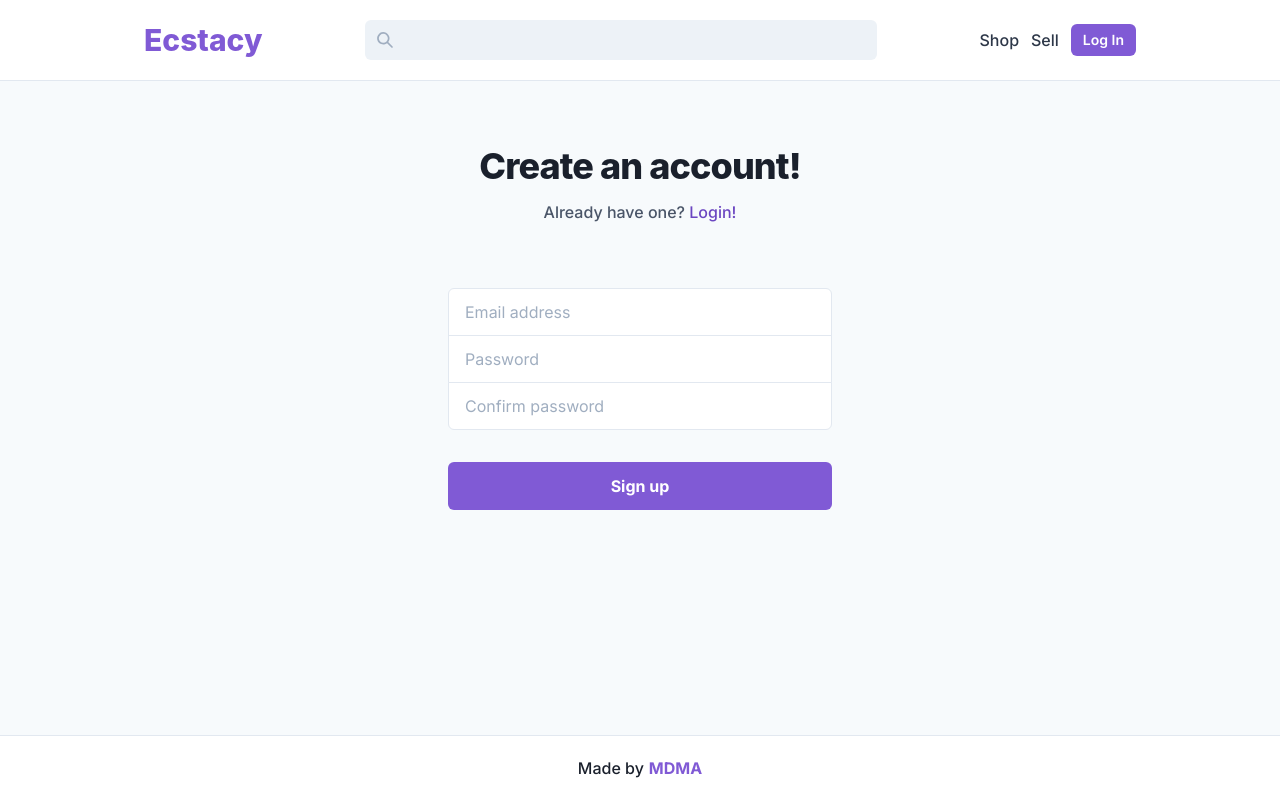
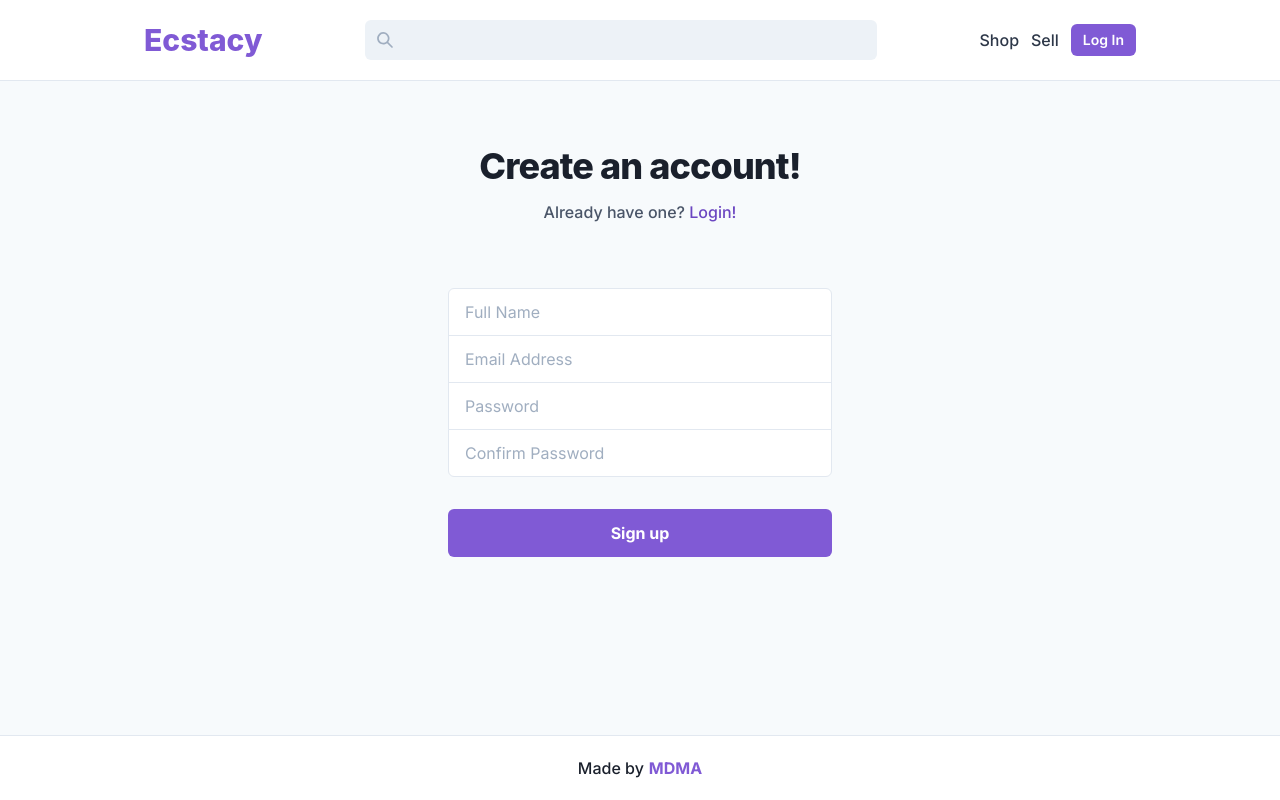
Before and after one commit to ecstacy-fcs/client, a Next.js app: page /auth/signup in a window 1280 px wide. Built offline with nearby package versions, Linux system fonts and the light colour scheme.

Commit message:
feat: Sign up form validation on frontend

```diff
--- a/package.json
+++ b/package.json
@@ -14,6 +14,7 @@
     "@chakra-ui/react": "^1.6.10",
     "@emotion/react": "^11.5.0",
     "@emotion/styled": "^11.3.0",
+    "formik": "^2.2.9",
     "framer-motion": "^4.1.17",
     "next": "11.1.2",
     "react": "17.0.2",
--- a/src/pages/auth/signup.tsx
+++ b/src/pages/auth/signup.tsx
@@ -10,14 +10,69 @@ import {
   Stack,
   Link,
   Text,
+  FormErrorMessage,
   useColorModeValue as mode,
 } from "@chakra-ui/react";
 import React, { ReactElement } from "react";
 import NextLink from "next/link";
+import { Formik, Form, Field } from "formik";
 
 interface Props {}
 
+interface SignUpData {
+  fullName: string;
+  email: string;
+  password: string;
+  confirmPassword: string;
+}
+
 export default function Signup({}: Props): ReactElement {
+  const validate = {
+    fullName: (value: string) => {
+      let error;
+      if (!value) {
+        error = "Required";
+      } else if (value.length > 50) {
+        error = "Must be 50 characters or less.";
+      }
+      return error;
+    },
+    email: (value: string) => {
+      let error;
+      if (!value) {
+        error = "Required";
+      } else if (!/^[A-Z0-9._%+-]+@[A-Z0-9.-]+\.[A-Z]{2,4}$/i.test(value)) {
+        error = "Invalid email address";
+      } else if (value.length > 320) {
+        error = "Must be 320 characters or less";
+      }
+      return error;
+    },
+    password: (value: string) => {
+      let error;
+      if (!value) {
+        error = "Required";
+      } else if (
+        !/^(?=.*[a-z])(?=.*[A-Z])(?=.*\d)(?=.*[@$!%*?&])[A-Za-z\d@$!%*?&]{8,22}$/.test(
+          value
+        )
+      ) {
+        error =
+          "Invalid password. Password must have between 8-22 characters, at least one uppercase letter, one lowercase letter, one number and one special character.";
+      }
+      return error;
+    },
+    confirmPassword: (value: string, password: string) => {
+      let error;
+      if (!value) {
+        error = "Required";
+      } else if (password !== value) {
+        error = "Passwords don't match.";
+      }
+      return error;
+    },
+  };
+
   return (
     <Box maxW="sm" mx="auto">
       <Box textAlign="center" mb={{ base: "10", md: "16" }}>
@@ -31,57 +86,134 @@ export default function Signup({}: Props): ReactElement {
           </NextLink>
         </Text>
       </Box>
-      <form
-        onSubmit={(e) => {
-          // add submit logic here
-          e.preventDefault();
+      <Formik
+        initialValues={
+          {
+            fullName: "",
+            email: "",
+            password: "",
+            confirmPassword: "",
+          } as SignUpData
+        }
+        onSubmit={(values) => {
+          alert(JSON.stringify(values, null, 2));
+          console.log(values);
         }}
       >
+        {(props) => (
+          <Form>
             <Stack spacing="-px">
-          <FormControl id="email-address">
-            <FormLabel srOnly>Email address</FormLabel>
+              <Field name="fullName" validate={validate.fullName}>
+                {({ field, form }: any) => (
+                  <FormControl
+                    id="fullName"
+                    isInvalid={form.errors.fullName && form.touched.fullName}
+                  >
+                    <FormLabel srOnly htmlFor="fullName">
+                      Full Name
+                    </FormLabel>
+                    <Input
+                      size="lg"
+                      name="fullName"
+                      type="name"
+                      autoComplete="name"
+                      required
+                      placeholder="Full Name"
+                      bg={mode("white", "gray.700")}
+                      fontSize="md"
+                      roundedBottom="0"
+                      {...field}
+                    />
+                    <FormErrorMessage>{form.errors.fullName}</FormErrorMessage>
+                  </FormControl>
+                )}
+              </Field>
+              <Field name="email" validate={validate.email}>
+                {({ field, form }: any) => (
+                  <FormControl
+                    id="email"
+                    isInvalid={form.errors.email && form.touched.email}
+                  >
+                    <FormLabel srOnly htmlFor="email">
+                      Full Name
+                    </FormLabel>
                     <Input
                       size="lg"
                       name="email"
                       type="email"
                       autoComplete="email"
                       required
-              placeholder="Email address"
-              bg={mode("white", "gray.700")}
-              fontSize="md"
-              roundedBottom="0"
-            />
-          </FormControl>
-          <FormControl id="password">
-            <FormLabel srOnly>Password</FormLabel>
-            <Input
-              name="password"
-              type="password"
-              autoComplete="current-password"
-              required
-              size="lg"
+                      placeholder="Email Address"
                       bg={mode("white", "gray.700")}
                       fontSize="md"
                       rounded="0"
+                      {...field}
+                    />
+                    <FormErrorMessage>{form.errors.email}</FormErrorMessage>
+                  </FormControl>
+                )}
+              </Field>
+              <Field name="password" validate={validate.password}>
+                {({ field, form }: any) => (
+                  <FormControl
+                    id="password"
+                    isInvalid={form.errors.password && form.touched.password}
+                  >
+                    <FormLabel srOnly htmlFor="password">
+                      Full Name
+                    </FormLabel>
+                    <Input
+                      size="lg"
+                      name="password"
+                      type="password"
+                      autoComplete="password"
+                      required
                       placeholder="Password"
+                      bg={mode("white", "gray.700")}
+                      fontSize="md"
+                      rounded="0"
+                      {...field}
                     />
+                    <FormErrorMessage>{form.errors.password}</FormErrorMessage>
                   </FormControl>
-          <FormControl id="confirm-password">
-            <FormLabel srOnly>Confirm password</FormLabel>
+                )}
+              </Field>
+              <Field
+                name="confirmPassword"
+                validate={(value: string) =>
+                  validate.confirmPassword(value, props.values.password)
+                }
+              >
+                {({ field, form }: any) => (
+                  <FormControl
+                    id="confirmPassword"
+                    isInvalid={
+                      form.errors.confirmPassword &&
+                      form.touched.confirmPassword
+                    }
+                  >
+                    <FormLabel srOnly htmlFor="confirmPassword">
+                      Full Name
+                    </FormLabel>
                     <Input
-              name="confirm-password"
+                      size="lg"
+                      name="confirmPassword"
                       type="password"
-              autoComplete="current-password"
+                      autoComplete="confirmPassword"
                       required
-              size="lg"
+                      placeholder="Confirm Password"
                       bg={mode("white", "gray.700")}
                       fontSize="md"
                       roundedTop="0"
-              placeholder="Confirm password"
+                      {...field}
                     />
+                    <FormErrorMessage>
+                      {form.errors.confirmPassword}
+                    </FormErrorMessage>
                   </FormControl>
+                )}
+              </Field>
             </Stack>
-        <LightMode>
             <Button
               size="lg"
               type="submit"
@@ -93,8 +225,9 @@ export default function Signup({}: Props): ReactElement {
             >
               Sign up
             </Button>
-        </LightMode>
-      </form>
+          </Form>
+        )}
+      </Formik>
     </Box>
   );
 }
--- a/tsconfig.json
+++ b/tsconfig.json
@@ -16,7 +16,8 @@
     "jsx": "preserve",
     "baseUrl": "src",
     "paths": {
-      "~/components/*": ["./components/*"]
+      "~/components/*": ["./components/*"],
+      "~/types/*": ["./types/*"]
     }
   },
   "include": ["**/*.d.ts", "**/*.tsx", "**/*.ts", "src"],
```
Also changed, not shown: src/components/ProductCard.tsx (added, +14 -0 lines), src/components/ProductGrid.tsx (added, +20 -0 lines), src/pages/index.tsx (+35 -3 lines), src/types/index.ts (added, +11 -0 lines), 1 other file (tests, documents, lock files or other folders). Lines whose indentation alone changed are shown as unchanged.
